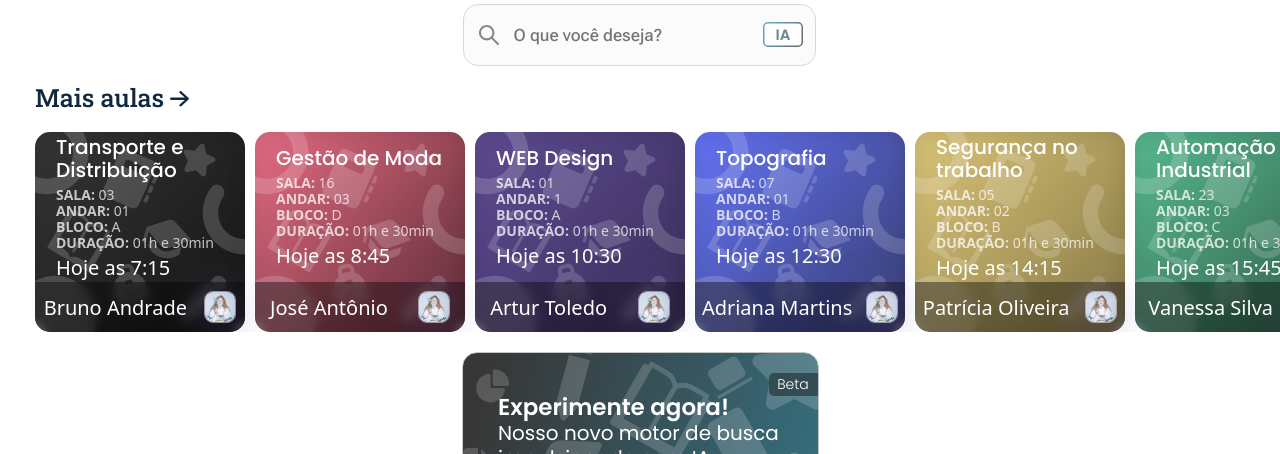
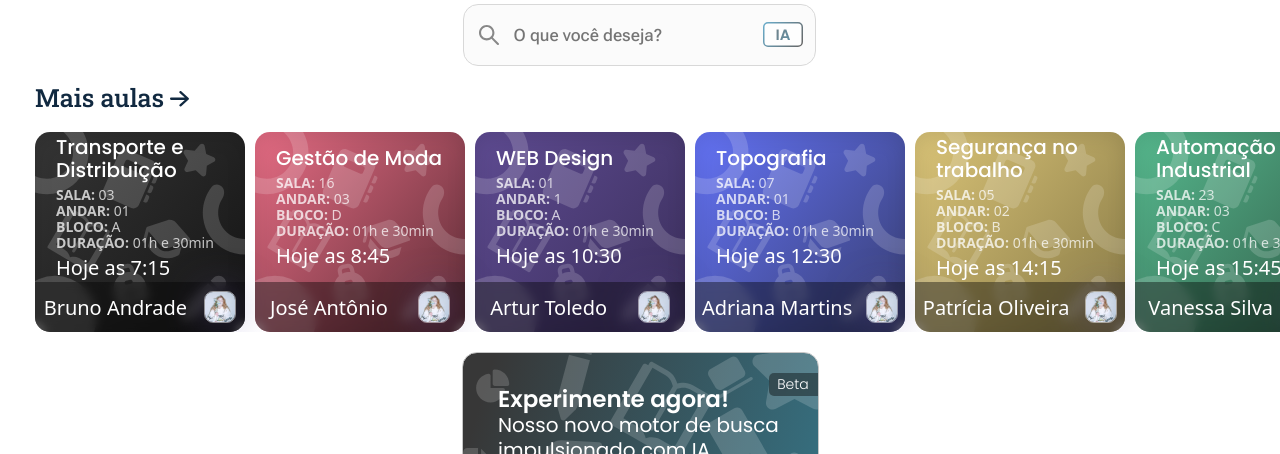
Before and after one commit to TonyRodIv/TimeKeeper-LEGADO, a plain HTML site: page pages/home.html in a window 1280 px wide. Shown: the part 219-673 px from the top of the page. Drawn offline with Linux system fonts and the light colour scheme.

Commit message:
Add files via upload

```diff
--- a/style/cards.css
+++ b/style/cards.css
@@ -1,7 +1,9 @@
 .adCard {
     width: 85%;
     max-width: 355px;
-    height: 160px;
+    height: 18vh;
+    max-height: 180px;
+    min-height: 140px;
     border-radius: 15px;
     margin: 0 auto;
 }
@@ -26,7 +28,6 @@
     height: 100%;
     background-image: url(../img/Cards/icons\ bg\ -\ Big\ card.svg);
     background-size: cover;
-
     position: relative;
 }
 
```
